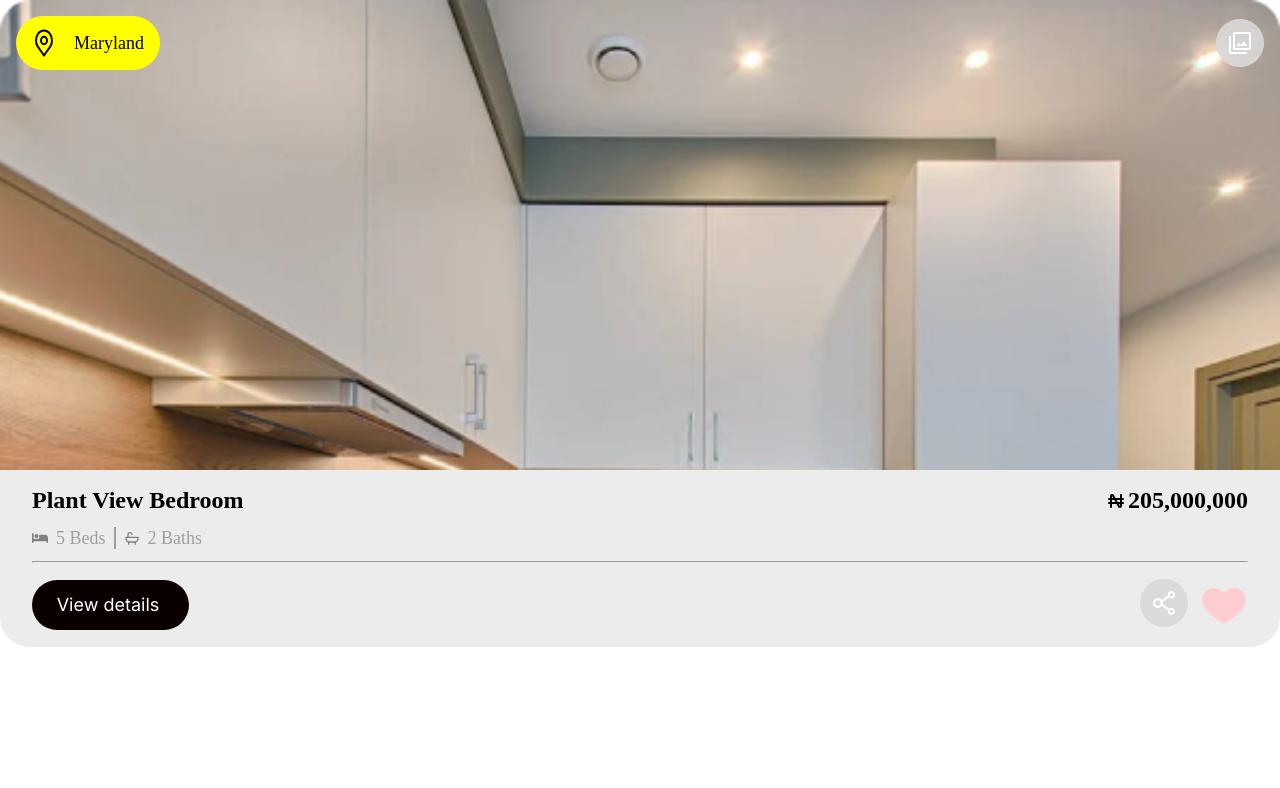
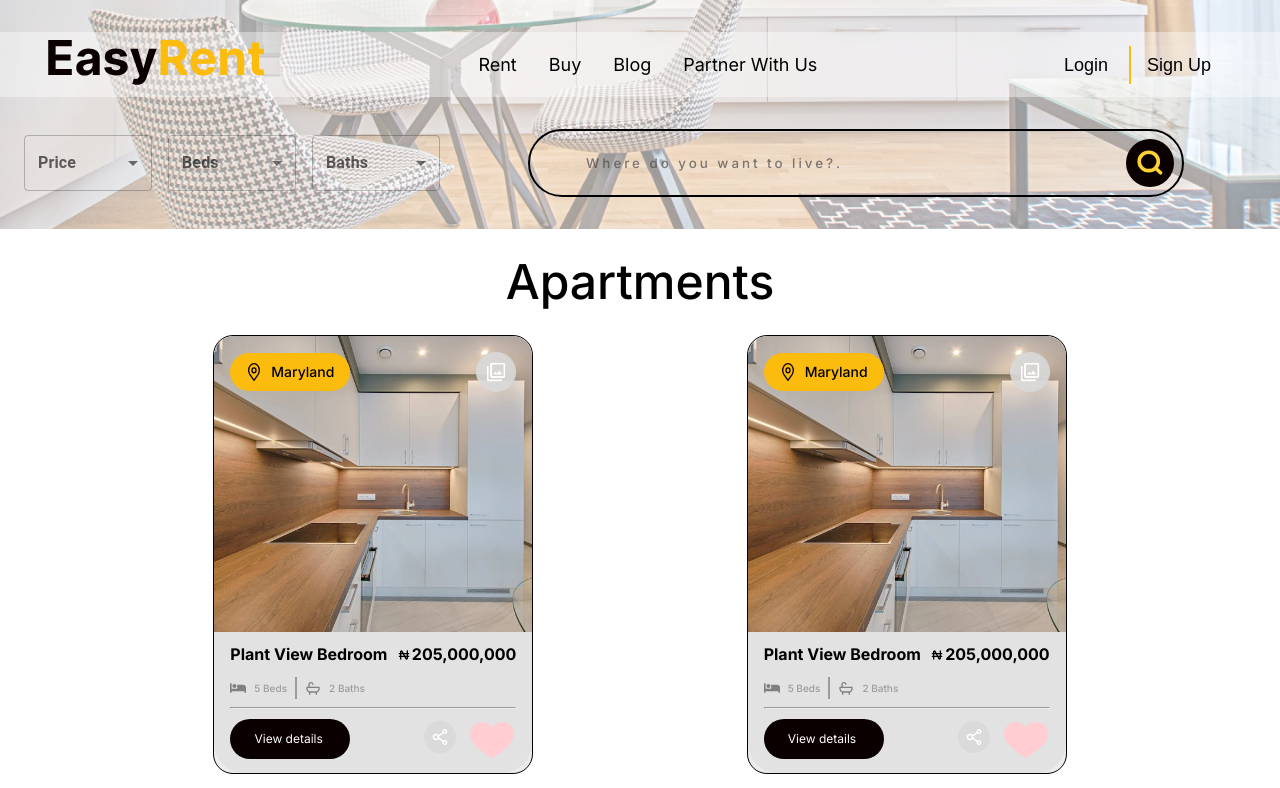
Before and after one commit to smartprincipal/EasyRentt, a React (Create React App) app: page / in a window 1280 px wide. Shown: the top 788 px of the page. Built offline with nearby package versions, Linux system fonts and the light colour scheme.

Commit message:
Successfully build a location page

```diff
--- a/src/App.js
+++ b/src/App.js
@@ -9,6 +9,7 @@ import Overview from "./Components/Overview/Overview";
 import CatalogueNavbar from "./Components/CatalogueNavbar/CatalogueNavbar";
 import NavBar from "./Components/NavBar/NavBar";
 import CatalogueCard from "./Components/CatalogueCard/CatalogueCard";
+import Maryland from "./Pages/Catalogue/Maryland";
 
 
 
@@ -20,9 +21,9 @@ function App() {
         <Route path="/" element={<Catalogue />} />
         <Route path="/Signup" element={<SignUp />} />
       </Routes> */}
-      {/* <NavBar /> */}
+      <Maryland />
       {/* <CatalogueNavbar /> */}
-      <CatalogueCard />
+      {/* <CatalogueCard /> */}
     </div>
   );
 }
--- a/src/Components/CatalogueCard/CatalogueCard.css
+++ b/src/Components/CatalogueCard/CatalogueCard.css
@@ -1,10 +1,11 @@
- .catalogueCard{
-    height: 50rem;
-    width: 599px;
-    border-radius: 30px;
+ .catCard{
+    /* height: 50rem; */
+    width: 20rem;
+    border-radius: 20px;
     background-color: rgba(217, 217, 217, 0.5);
     font-family: 'Inter';
     border: 1px solid black;
+
 }
 
 .catcardmaindiv{
@@ -15,7 +16,8 @@
     display: flex;
     justify-content: space-between;
     align-items: center;
-    padding: 1rem 1rem 25rem 1rem;
+    padding: 1rem 1rem 15rem 1rem;
+    border-radius: 20px 20px 0 0;
 }
 
 /* .catcardmaindiv:hover{
@@ -26,15 +28,23 @@
     display: flex;
     justify-content: space-between;
     align-items: center;
-    background-color: yellow;
+    background-color: #FCBC0E;;
     border-radius: 30px;
-    padding: 0.75rem 1rem;
-    min-width: 9rem;
+    padding: 0.5rem 1rem;
+    min-width: 7.5rem;
 }
 
+.catlocationdiv img{
+    width: 1rem;
+
+}
+
+.imgtab{
+    width: 2.5rem;
+}
 .catlocationdiv p{
     font-weight: 500;
-    font-size: 18px;
+    font-size: 14px;
     line-height: 22px;
     text-align: center;
 
@@ -43,7 +53,7 @@
 .catcardfooterdiv{
     background: rgba(217, 217, 217, 0.5);
     border-radius:  0px 0px 30px 30px;
-    padding: 1rem 2rem;
+    padding: 0.5rem 1rem;
 }
 
 .catcardsubdiv1{
@@ -55,7 +65,7 @@
 .catcardsubdiv1 p{
     font-style: normal;
     font-weight: 600;
-    font-size: 24px;
+    font-size: 16px;
     line-height: 29px;
     /* text-align: center; */
     display: flex;
@@ -69,7 +79,7 @@
 
 .catcardsubdiv2{
     justify-content: flex-start;
-    padding: 0.75rem 0;
+    padding: 0.5rem 0;
 }
 
 .bed-div{
@@ -86,7 +96,7 @@
 .bed-div p, .bath-div p{
     font-style: normal;
     font-weight: 500;
-    font-size: 18px;
+    font-size: 10px;
     line-height: 22px;
     color: rgba(125, 127, 131, 0.7);
     padding: 0 0.5rem;
@@ -96,7 +106,7 @@
     display: flex;
     justify-content: space-between;
     align-items: center;
-    padding-top: 1rem;
+    padding-top: 0.25rem;
 }
 
 .sharelikediv{
@@ -182,11 +192,12 @@ text-align: center;
     display: flex;
     justify-content: space-evenly;
     position: absolute;
-    left: 21rem;
-    width: 15rem;
-    transition:height 0.3s ease-in-out;
+    left: 13rem;
+    width: 10rem;
+    transition: 0.3s ease-in-out;
 }
 
 .shareimg{
     cursor: pointer;
+    width: 2rem;
 }
--- a/src/Components/CatalogueCard/CatalogueCard.jsx
+++ b/src/Components/CatalogueCard/CatalogueCard.jsx
@@ -19,10 +19,10 @@ const CatalogueCard = (props) => {
   const viewBlack={
     background:"#0B0000",
     borderRadius: "30px",
-    width: "157px",
-    height: "50px",
+    width: "120px",
+    height: "40px",
     fontFamily: "Inter",
-    fontSize: "18px",
+    fontSize: "12px",
     fontWeight: "500px",
     lineHeight: "22px",
     letterSpacing: "0em",
@@ -40,17 +40,17 @@ const CatalogueCard = (props) => {
 
   const sharedUrl = 'www.google.com';
 
-  const timesButtonStyle = { fontSize: "3rem", cursor: 'pointer' };
+  const timesButtonStyle = { fontSize: "2rem", cursor: 'pointer' };
   const bedBathIcon = { color: "grey"}
 
   return (
-    <div classname='catalogueCard'>
+    <div className='catCard'>
       <div className='catcardmaindiv'>
         <div className='catlocationdiv'>
           <img src={locateIcon} alt="location"/>
             <p>Maryland</p>
         </div>
-        <img src={imgtab} alt="imgtab"  />
+        <img src={imgtab} className='imgtab'alt="imgtab"  />
       </div>
       <div className='catcardfooterdiv'>
           <div className='catcardsubdiv1'>
@@ -75,27 +75,27 @@ const CatalogueCard = (props) => {
                     {shareToggle ? <FaTimesCircle style={timesButtonStyle}/> :  <img src={ShareIcon} className='shareimg' alt="share-icon" />}
                   </div>
                   <div className='like-div'>
-                    <Likebutton  />
+                    <Likebutton style={timesButtonStyle} />
                   </div>
                   <div className={shareToggle ? 'shareactive' : 'shareinactive' }>
                       <div className='shareicon'>
                         <FacebookShareButton url={sharedUrl}>
-                          <FacebookIcon size={45} round={true} />
+                          <FacebookIcon size={25} round={true} />
                         </FacebookShareButton>
                       </div>
                       <div className='shareicon'>
                         <EmailShareButton url={sharedUrl}>
-                          <EmailIcon size={45} round={true} />
+                          <EmailIcon size={25} round={true} />
                         </EmailShareButton>
                       </div>
                       <div className='shareicon'>
                         <TwitterShareButton url={sharedUrl}>
-                          <TwitterIcon size={45} round={true} />
+                          <TwitterIcon size={25} round={true} />
                         </TwitterShareButton>
                       </div>
                       <div className='shareicon'>
                         <WhatsappShareButton url={sharedUrl}>
-                          <WhatsappIcon size={45} round={true} />
+                          <WhatsappIcon size={25} round={true} />
                         </WhatsappShareButton>
                       </div>
 
--- a/src/Components/CatalogueNavbar/CatalogueNavbar.css
+++ b/src/Components/CatalogueNavbar/CatalogueNavbar.css
@@ -12,15 +12,15 @@
 
 .filtercontainer{
     display: flex;
-    justify-content: space-evenly;
+    justify-content: space-between;
     align-items: center;
     padding: 1rem;
     flex-wrap: wrap;
 }
 
 .selectfilter{
-    width: 10rem;
-    margin: 0 1rem !important;
+    width: 8rem;
+    margin: 0 0.5rem !important;
 }
 
 #demo-simple-select-label{
--- a/src/Components/Overview/Overview.jsx
+++ b/src/Components/Overview/Overview.jsx
@@ -8,7 +8,9 @@ import outdoor from '../../Assets/outdoor-icon.svg';
 import transport from '../../Assets/transport-icon.svg';
 import dropup from '../../Assets/drop-up.svg';
 import dropdown from '../../Assets/drop-down.svg';
-const Overview = () => {
+
+
+const Overview = ({heading}) => {
 
     // Usestate and Onclick funtion for accordion toggle
     const [isActive, setIsActive] = useState(false);
@@ -19,7 +21,7 @@ const Overview = () => {
 
   return (
     <div className='overview'>
-        <h1 className='overheading1'>Magodo</h1>
+        <h1 className='overheading1'>{heading}</h1>
         <p className='overcontent'>
             Victoria is the capital of Germany, but at the same time,
             it is a global cosmopolitan hub that differs greatly from other German towns.
--- /dev/null
+++ b/src/Pages/Catalogue/Allcatalogue.css
@@ -0,0 +1,18 @@
+.maincatcardcontainer{
+    font-family: 'Inter';
+}
+
+.catcardheading{
+    font-weight: 500;
+    font-size: 48px;
+    line-height: 58px;
+    text-align: center;
+    margin: 1.5rem 0;
+}
+.cat-carddiv{
+    display: flex;
+    justify-content: space-evenly;
+    align-items: center;
+    margin: 1rem 0;
+    /* width: 4rem; */
+}
--- a/src/Pages/Catalogue/Maryland.jsx
+++ b/src/Pages/Catalogue/Maryland.jsx
@@ -1,13 +1,17 @@
 import React from 'react'
+import './Allcatalogue.css'
 import CatalogueCard from '../../Components/CatalogueCard/CatalogueCard'
 import CatalogueNavbar from '../../Components/CatalogueNavbar/CatalogueNavbar'
+import Overview from '../../Components/Overview/Overview'
+import Footer from '../../Components/Footer/Footer'
 
 const Maryland = () => {
   return (
-    <div>
+    <div className='maincatcardcontainer'>
         <div>
             <CatalogueNavbar />
         </div>
+        <h1 className='catcardheading'>Apartments</h1>
         <div className='cat-carddiv'>
             <CatalogueCard />
             <CatalogueCard />
@@ -20,7 +24,12 @@ const Maryland = () => {
             <CatalogueCard />
             <CatalogueCard />
         </div>
-
+        <div>
+            <Overview heading='Maryland' />
+        </div>
+        <div>
+            <Footer />
+        </div>
     </div>
   )
 }
```
Also changed, not shown: src/Components/CatalogueCard/Catalogue.css (deleted).
